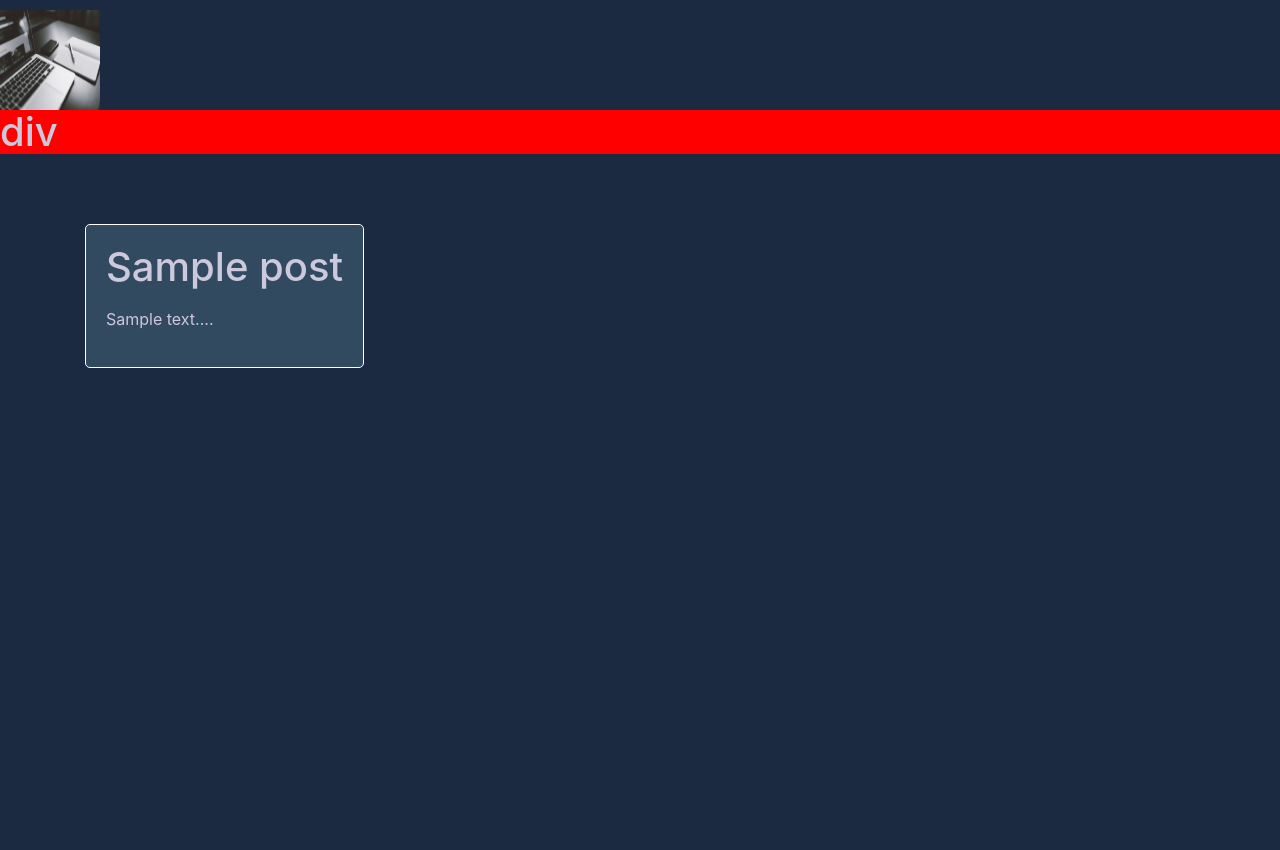
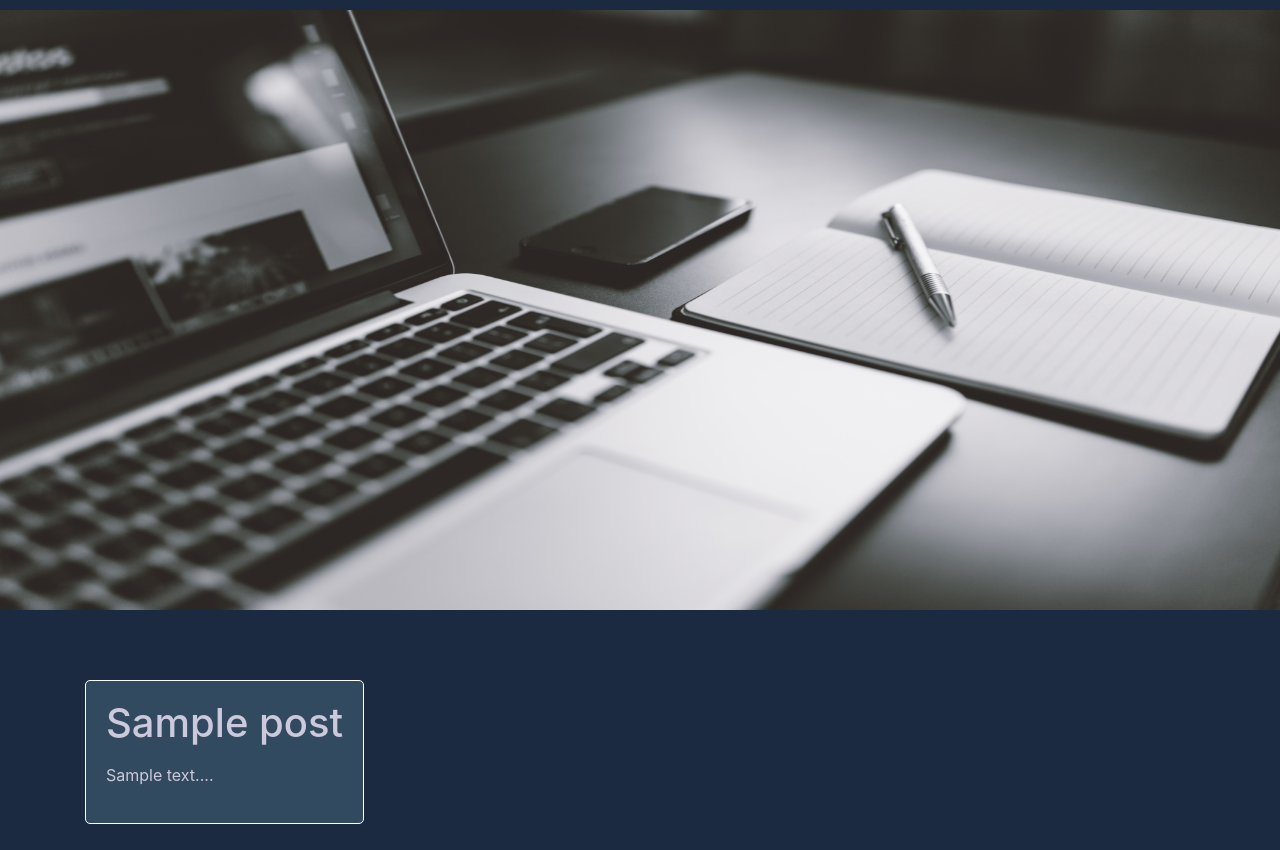
Before and after one commit to cmatson93/djangoBlog, a Django app: page / in a window 1280 px wide. Shown: the part 82-932 px from the top of the page. Before the commit the page ends 450 px from the top, so only its background shows below. Run offline with Django 3.2, Linux system fonts and the light colour scheme; tables that the repository leaves empty hold one stand-in row (values such as "Sample post"); some libraries are stand-ins or nearby versions.

Commit message:
Remove dumb div

```diff
--- a/blog/static/blog/style.css
+++ b/blog/static/blog/style.css
@@ -50,10 +50,6 @@ body {
 }
 
 #home-img {
-    width: 100px;
-    height: 100px;
+    width: 100%;
+    height: 600px;
 }
-
-.div {
-    background-color: red;
-}
--- a/blog/templates/blog/index.html
+++ b/blog/templates/blog/index.html
@@ -19,7 +19,6 @@
         </a>
     </nav>
     <img id="home-img" src="../static/assets/computer.png">
-    <h1 class="div">div</h1>
     <div class="wrapper row">
         <div class="col content">
 
```
